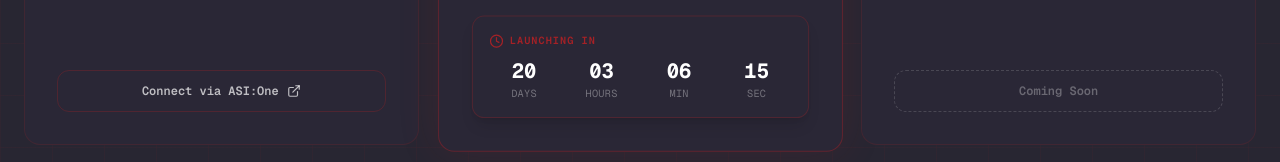
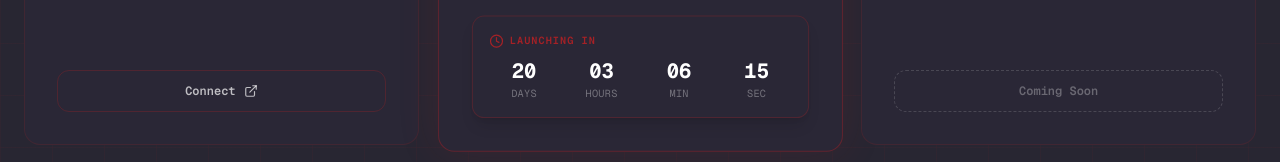
Before and after one commit to DhanteyUD/DeFiGuard_client, a Next.js app: page / in a window 1280 px wide. Shown: the part 1753-1915 px from the top of the page. Built offline with nearby package versions, Linux system fonts and the light colour scheme; a web font is replaced by a local one.

Commit message:
Button Fixed

```diff
--- a/src/components/FeaturesSection.tsx
+++ b/src/components/FeaturesSection.tsx
@@ -80,7 +80,7 @@ const features: Feature[] = [
       { icon: Eye, text: "Fraud & rug-pull detection" },
       { icon: Bell, text: "Autonomous real-time alerts" },
     ],
-    cta: "Connect via ASI:One",
+    cta: "Connect",
     ctaHref:
       "https://asi1.ai/ai/agent1q2zusjcsgluu9pkkf9g2fn5lyqnaf9jqlhm3smlhvqcd6nct46ezy2qvm2l",
     enterFrom: { x: -70, y: 0 },
```
